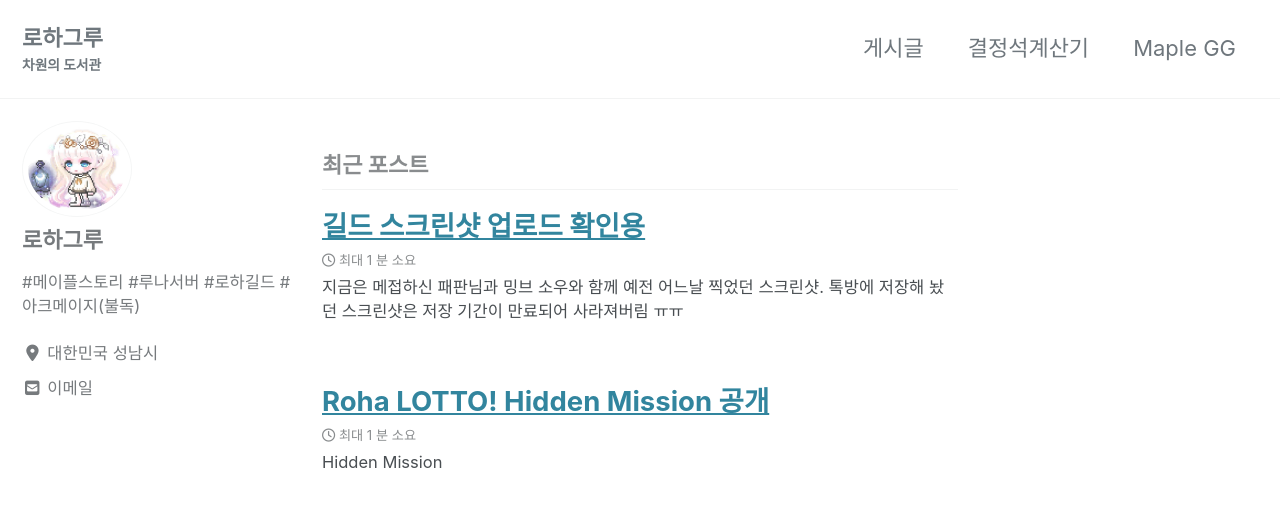
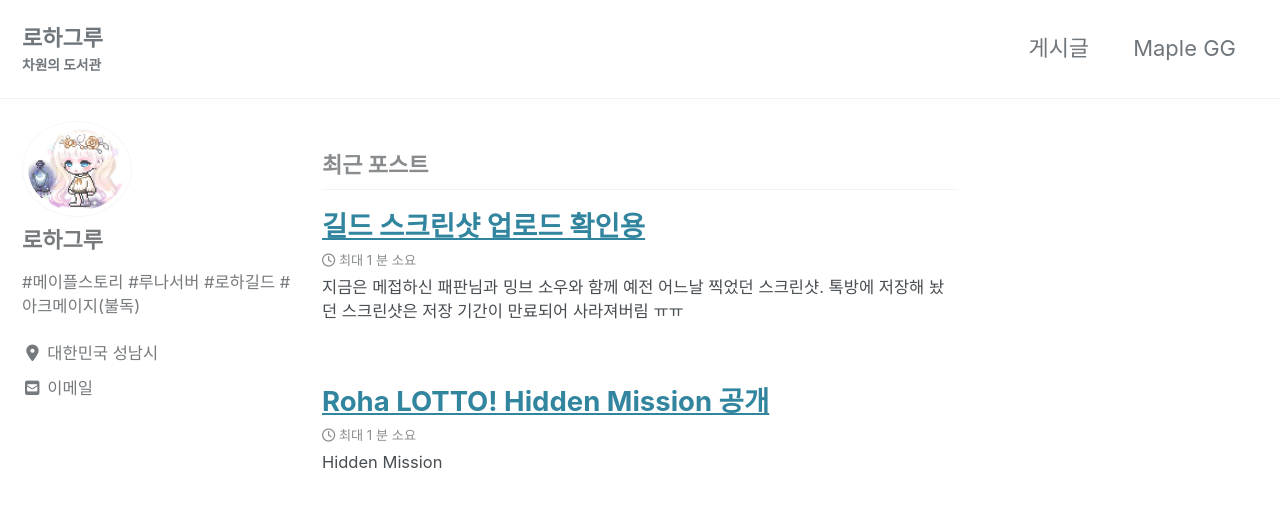
Before and after one commit to RohaGru/RohaGru, a Jekyll site: the page built from index.html, in a window 1280 px wide and 900 px high. Shown: the top 507 px of the window. Built offline with Jekyll 4.4.1, drawn with Linux system fonts in a browser that asks for light colours; cached includes are drawn as plain includes; nearby versions of some CDN libraries; the list of posts is cut into pages by our own code.

Commit message:
remove calculator

```diff
--- a/_data/navigation.yml
+++ b/_data/navigation.yml
@@ -6,8 +6,6 @@ main:
   #   url: https://mmistakes.github.io/minimal-mistakes/about/
   - title: "게시글"
     url: /year-archive/
-  - title: "결정석계산기"
-    url: https://bit.ly/MesoCalc
   - title: "Maple GG"
     url: https://maple.gg
 
```
